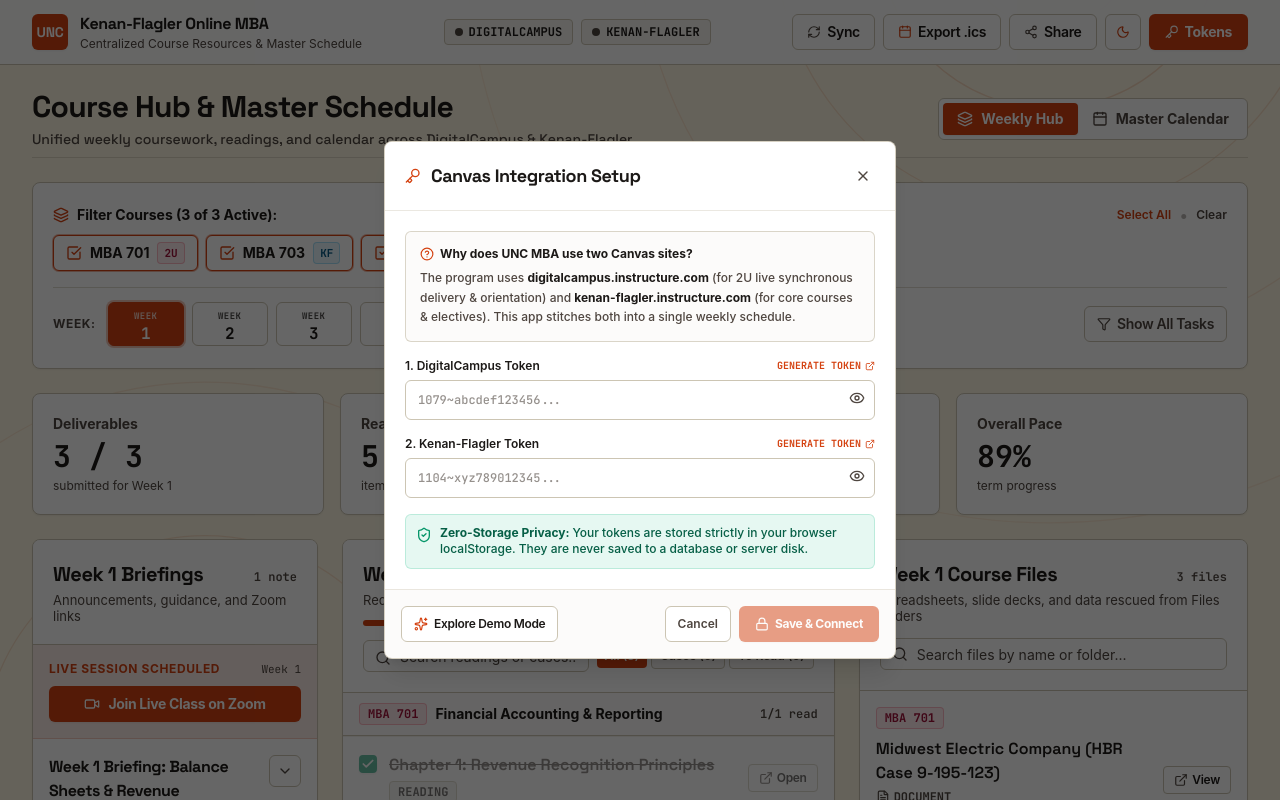
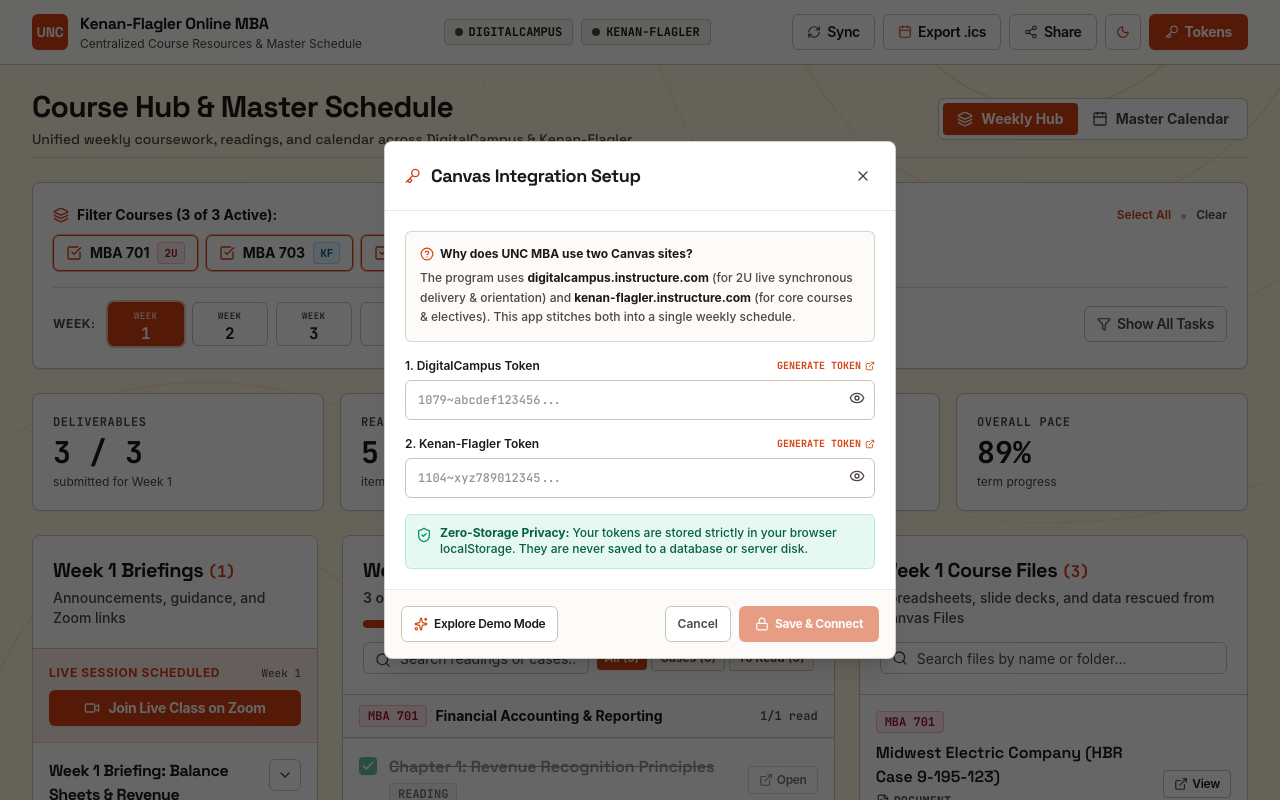
Before and after one commit to KetanaBlade/MBA-UNC-Course-Hub-and-Schedule, a Next.js app: page / in a window 1280 px wide. Shown: the top 800 px of the page. Built offline with nearby package versions, Linux system fonts and the light colour scheme.

Commit message:
fix: embed item quantities directly into card headings to eliminate wrapping at any zoom level

```diff
--- a/src/components/CourseFilesCard.tsx
+++ b/src/components/CourseFilesCard.tsx
@@ -25,19 +25,17 @@
 
   return (
     <div className="border border-border rounded-lg bg-card text-card-foreground shadow-xs overflow-hidden flex flex-col h-full transition-all">
-      {/* Sticky Header: Clean, no icon, no wrapped tags */}
+      {/* Sticky Header: Clean, count integrated into headline, zero zoom wrapping */}
       <div className="sticky top-0 z-20 bg-card border-b border-border p-4 sm:p-5 space-y-3">
         <div>
-          <div className="flex items-baseline justify-between gap-2">
-            <h2 className="text-lg sm:text-xl font-bold text-foreground tracking-tight">
-              Week {weekNumber} Course Files
-            </h2>
-            <span className="font-mono text-xs font-semibold text-muted-foreground shrink-0">
-              {files.length} {files.length === 1 ? "file" : "files"}
+          <h2 className="text-lg sm:text-xl font-bold text-foreground tracking-tight">
+            Week {weekNumber} Course Files{" "}
+            <span className="text-primary font-mono text-base font-bold">
+              ({files.length})
             </span>
-          </div>
-          <p className="text-xs sm:text-[13px] text-muted-foreground mt-1">
-            Spreadsheets, slide decks, and data rescued from Files folders
+          </h2>
+          <p className="text-xs sm:text-sm font-medium text-muted-foreground mt-1">
+            Spreadsheets, slide decks, and data rescued from Canvas Files
           </p>
         </div>
 
--- a/src/components/HomeworkTracker.tsx
+++ b/src/components/HomeworkTracker.tsx
@@ -101,17 +101,15 @@
 
   return (
     <div className="border border-border rounded-lg bg-card text-card-foreground shadow-xs overflow-hidden transition-all">
-      {/* Clean Header: No icon, no awkward wrapping badge */}
+      {/* Clean Full-Width Header: Count integrated into headline, zero zoom wrapping */}
       <div className="p-4 sm:p-5 border-b border-border bg-card">
-        <div className="flex items-baseline justify-between gap-2">
-          <h2 className="text-lg sm:text-xl font-bold text-foreground tracking-tight">
-            Week {weekNumber} Homework
-          </h2>
-          <span className="font-mono text-xs font-semibold text-muted-foreground shrink-0">
-            {deliverables.length} {deliverables.length === 1 ? "deliverable" : "deliverables"}
+        <h2 className="text-lg sm:text-xl font-bold text-foreground tracking-tight">
+          Week {weekNumber} Homework{" "}
+          <span className="text-primary font-mono text-base font-bold">
+            ({deliverables.length})
           </span>
-        </div>
-        <p className="text-xs sm:text-[13px] text-muted-foreground mt-1">
+        </h2>
+        <p className="text-xs sm:text-sm font-medium text-muted-foreground mt-1">
           Graded assignments, case memos, and quizzes
         </p>
       </div>
--- a/src/components/ReadingsSection.tsx
+++ b/src/components/ReadingsSection.tsx
@@ -116,24 +116,27 @@
 
   return (
     <div className="border border-border rounded-lg bg-card text-card-foreground shadow-xs overflow-hidden flex flex-col h-full transition-all">
-      {/* Sticky Header: Clean, no icon, no wrapped tags */}
+      {/* Sticky Header: Clean, count integrated into headline, zero zoom wrapping */}
       <div className="sticky top-0 z-20 bg-card border-b border-border p-4 sm:p-5 space-y-3">
         <div>
-          <div className="flex items-baseline justify-between gap-2">
-            <h2 className="text-lg sm:text-xl font-bold text-foreground tracking-tight">
-              Week {weekNumber} Readings & Cases
-            </h2>
-            <span className="font-mono text-xs font-bold text-muted-foreground shrink-0">
-              {completedCount} of {readings.length} completed ({progressPercent}%)
+          <h2 className="text-lg sm:text-xl font-bold text-foreground tracking-tight">
+            Week {weekNumber} Readings & Cases{" "}
+            <span className="text-primary font-mono text-base font-bold">
+              ({readings.length})
+            </span>
+          </h2>
+          <div className="flex items-center justify-between text-xs sm:text-sm font-semibold text-muted-foreground mt-1">
+            <span>
+              {completedCount} of {readings.length} completed
+            </span>
+            <span className="font-mono font-bold text-foreground">
+              {progressPercent}%
             </span>
           </div>
-          <p className="text-xs sm:text-[13px] text-muted-foreground mt-1">
-            Required readings, Harvard Business cases, and video lectures
-          </p>
         </div>
 
         {/* Progress Bar */}
-        <div className="h-1.5 w-full bg-muted/40 rounded-full overflow-hidden">
+        <div className="h-2 w-full bg-muted/40 rounded-full overflow-hidden">
           <div
             className="h-full bg-primary transition-all duration-300"
             style={{ width: `${progressPercent}%` }}
--- a/src/components/WeeklyDashboard.tsx
+++ b/src/components/WeeklyDashboard.tsx
@@ -196,11 +196,11 @@
         </div>
       </div>
 
-      {/* 2. SOLID WHITE KPI METRIC DECK (CLEAN, NO ICONS) */}
+      {/* 2. SOLID WHITE KPI METRIC DECK (CLEAN, NO ICONS, ZERO WRAPPING) */}
       <div className="grid grid-cols-2 sm:grid-cols-4 gap-3 sm:gap-4">
         {/* Deliverables Metric */}
         <div className="bg-card border border-border rounded-lg p-4 sm:p-5 shadow-xs space-y-1">
-          <div className="text-xs sm:text-sm font-bold text-muted-foreground">
+          <div className="text-[11px] sm:text-xs font-bold font-mono uppercase tracking-wider text-muted-foreground">
             Deliverables
           </div>
           <div className="text-2xl sm:text-3xl font-extrabold tabular-nums font-mono text-foreground">
@@ -211,7 +211,7 @@
 
         {/* Readings Metric */}
         <div className="bg-card border border-border rounded-lg p-4 sm:p-5 shadow-xs space-y-1">
-          <div className="text-xs sm:text-sm font-bold text-muted-foreground">
+          <div className="text-[11px] sm:text-xs font-bold font-mono uppercase tracking-wider text-muted-foreground">
             Readings & Cases
           </div>
           <div className="text-2xl sm:text-3xl font-extrabold tabular-nums font-mono text-foreground">
@@ -222,7 +222,7 @@
 
         {/* Live Zoom Metric */}
         <div className="bg-card border border-border rounded-lg p-4 sm:p-5 shadow-xs space-y-1">
-          <div className="text-xs sm:text-sm font-bold text-muted-foreground">
+          <div className="text-[11px] sm:text-xs font-bold font-mono uppercase tracking-wider text-muted-foreground">
             Live Zoom
           </div>
           <div className="text-2xl sm:text-3xl font-extrabold tabular-nums font-mono text-foreground">
@@ -233,7 +233,7 @@
 
         {/* Completion Rate Metric */}
         <div className="bg-card border border-border rounded-lg p-4 sm:p-5 shadow-xs space-y-1">
-          <div className="text-xs sm:text-sm font-bold text-muted-foreground">
+          <div className="text-[11px] sm:text-xs font-bold font-mono uppercase tracking-wider text-muted-foreground">
             Overall Pace
           </div>
           <div className="text-2xl sm:text-3xl font-extrabold tabular-nums font-mono text-foreground">
--- a/src/components/WeeklyOverviewCard.tsx
+++ b/src/components/WeeklyOverviewCard.tsx
@@ -34,17 +34,15 @@
 
   return (
     <div className="border border-border rounded-lg bg-card text-card-foreground shadow-xs overflow-hidden transition-all">
-      {/* Clean Header: No icon, no awkward wrapping badge */}
+      {/* Clean Full-Width Header: Count integrated into headline, zero zoom wrapping */}
       <div className="p-4 sm:p-5 border-b border-border bg-card">
-        <div className="flex items-baseline justify-between gap-2">
-          <h2 className="text-lg sm:text-xl font-bold text-foreground tracking-tight">
-            Week {weekNumber} Briefings
-          </h2>
-          <span className="font-mono text-xs font-semibold text-muted-foreground shrink-0">
-            {announcements.length} {announcements.length === 1 ? "note" : "notes"}
+        <h2 className="text-lg sm:text-xl font-bold text-foreground tracking-tight">
+          Week {weekNumber} Briefings{" "}
+          <span className="text-primary font-mono text-base font-bold">
+            ({announcements.length})
           </span>
-        </div>
-        <p className="text-xs sm:text-[13px] text-muted-foreground mt-1">
+        </h2>
+        <p className="text-xs sm:text-sm font-medium text-muted-foreground mt-1">
           Announcements, guidance, and Zoom links
         </p>
       </div>
```
